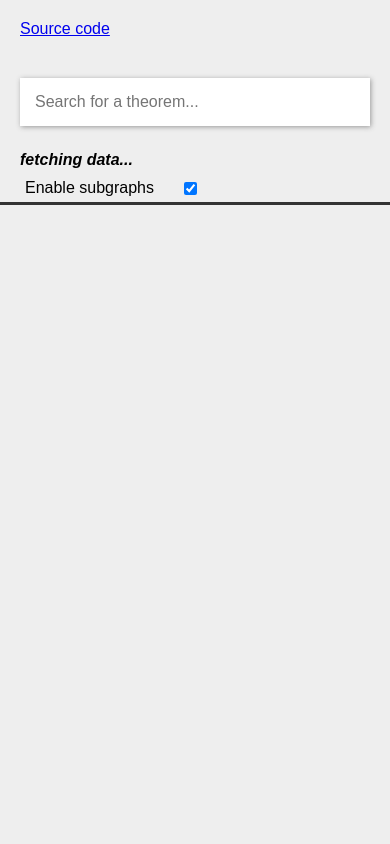
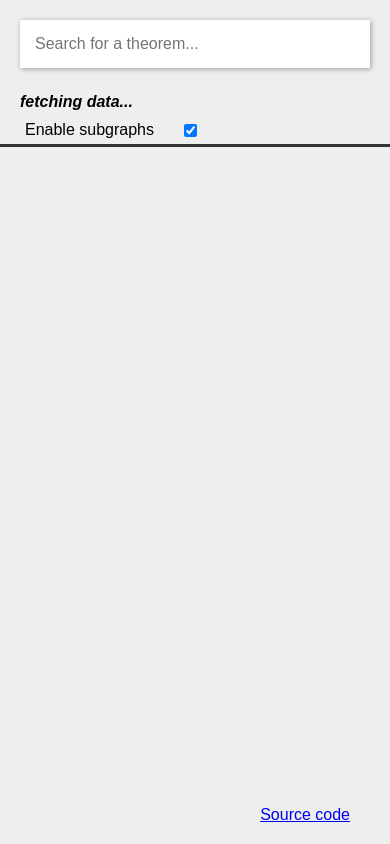
Before and after one commit to enjeck/theorem-graphs, a website built with Parcel: page index.html in a window 390 px wide. Built offline with nearby package versions, Linux system fonts and the light colour scheme; no server answers; what vivagraphjs would draw is missing.

Commit message:
Move gh link to bottom

```diff
--- a/index.html
+++ b/index.html
@@ -27,9 +27,6 @@
   </head>
   <body>
     <div class="top">
-      <div class="gh">
-        <a href="https://github.com/enjeck/theorem-graphs" target="_blank">Source code</a>
-      </div>
       <div>
         <div class="search-container">
           <div id="search">
@@ -54,5 +51,8 @@
       </div>
     </div>
     <div id="graphDiv"></div>
+    <div class="gh">
+      <a href="https://github.com/enjeck/theorem-graphs" target="_blank">Source code</a>
+    </div>
   </body>
 </html>
--- a/src/styles.css
+++ b/src/styles.css
@@ -9,7 +9,9 @@ body {
   margin: 0;
 }
 
-
+.search-container {
+  position: relative;
+}
 #search {
   width: 330px;
   position: relative;
@@ -37,6 +39,7 @@ body {
   left: 20px;
   width: 350px;
   box-shadow: 1px 1px 5px #999;
+  z-index: 3;
 }
 
 form {
@@ -87,9 +90,11 @@ span {
 }
 
 .gh {
-  float: right;
+  position: absolute;
+  bottom:0;
+  right: 0;
+  margin: 20px;
 }
-
 .gh a {
   padding: 20px;
 }
@@ -140,9 +145,3 @@ svg text {
   height: 30px;
   text-align: center;
 }
-
-@media only screen and (max-width: 540px) {
-  .gh {
-    float: none;
-  }
-}
```
